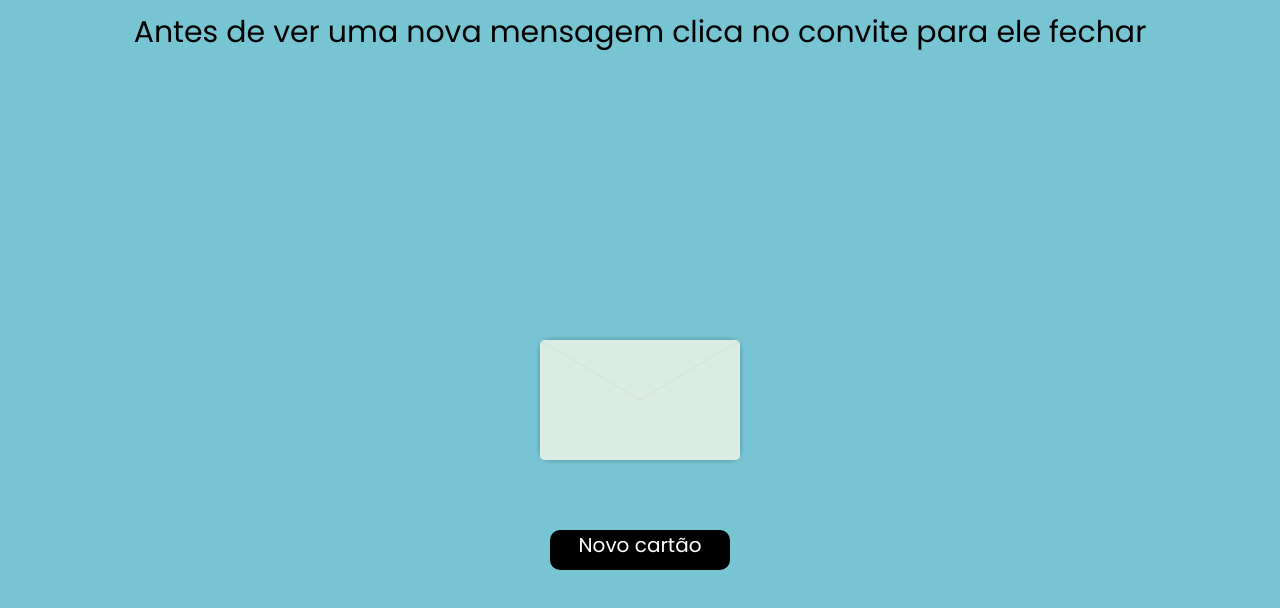
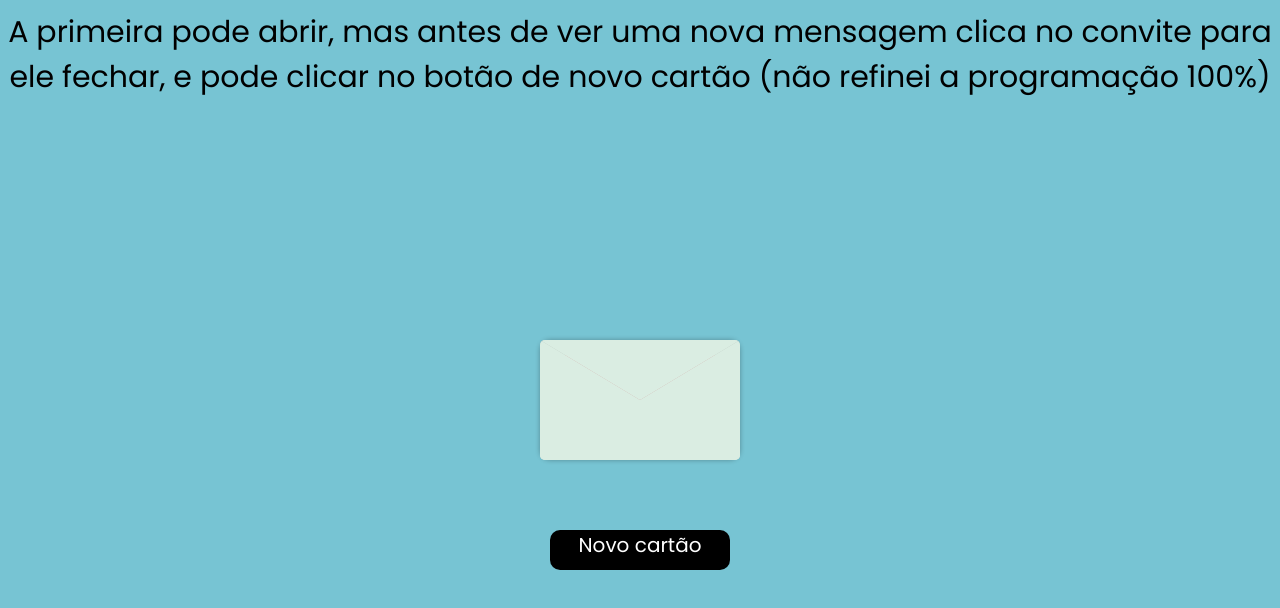
Before and after one commit to Lacivitaa/date_invite, a plain HTML site: page index.html in a window 1280 px wide. Drawn offline with Linux system fonts and the light colour scheme.

Commit message:
First commit - working

```diff
--- a/index.html
+++ b/index.html
@@ -7,7 +7,7 @@
 <body>
 <!-- partial:index.partial.html -->
 <div class="envelope-area" onclick="envelope.openEnvelope();"></div>
-<div class="texto">Antes de ver uma nova mensagem clica no convite para ele fechar<div>
+<div class="texto">A primeira pode abrir, mas antes de ver uma nova mensagem clica no convite para ele fechar, e pode clicar no botão de novo cartão (não refinei a programação 100%)<div>
     <div class="envelope-back"></div>
     <div class="envelope-message">
       <p class="small-quote">Isso aqui parece que demorou muito pra fazer, mas foi rapidinho eu prometo!</p>
```
